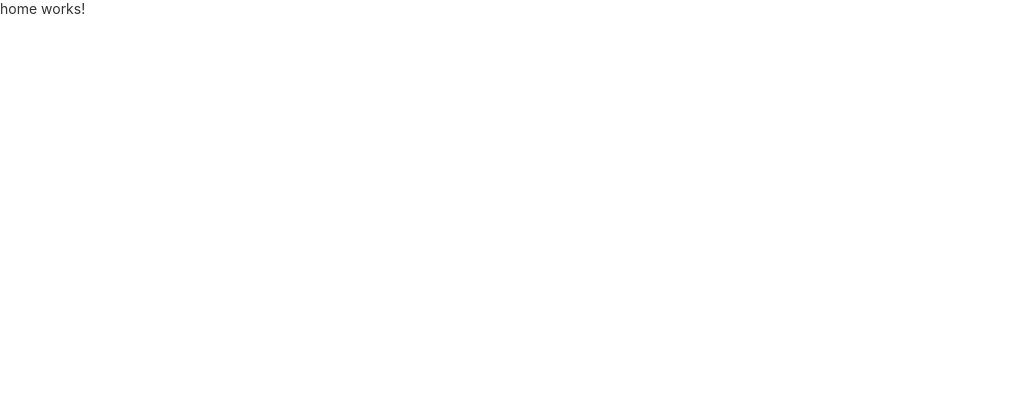
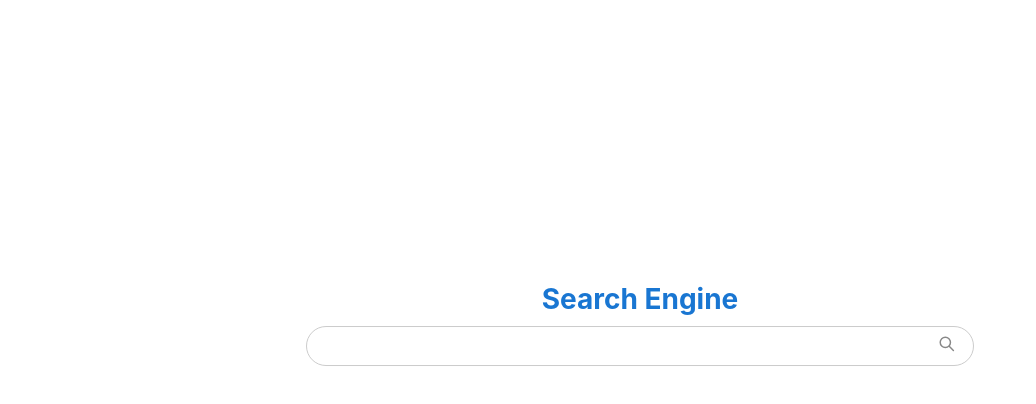
Before and after one commit to Shr0Om/ProjetAngular, an Angular app: page / in a window 1280 px wide. Shown: the top 404 px of the page, without its empty margins (0-1036 px from the left). Built offline with nearby package versions, Linux system fonts and the light colour scheme.

Commit message:
feat(home): Add Css, title & input text search

```diff
--- a/src/app/home/home.component.html
+++ b/src/app/home/home.component.html
@@ -1 +1,13 @@
-<p>home works!</p>
+<header class="search-header">
+    <a routerLink="/" routerLinkActive="active" class="header-title">
+        <h1>{{title}}</h1>
+    </a>
+    <form class="search-form" method="GET" action="/search">
+        <div class="search-input">
+            <input type="text" name="keywords" class="search-input-text" />
+            <button type="submit" class="search-input-submit">
+                <search-icon></search-icon>
+            </button>
+        </div>
+    </form>
+</header>
--- /dev/null
+++ b/src/app/home/home.component.less
@@ -0,0 +1,61 @@
+@import "../../mediaqueries.less";
+
+.search-header {
+    align-items: center;
+    justify-content: center;
+    padding: 8px;
+    margin-top: 40vh;
+    transform: translateY(-50%);
+
+    @media @tablet {
+        justify-content: flex-start;
+        flex-direction: row;
+    }
+
+    .header-title {
+        display: block;
+        margin: 0 1rem 0.6rem 1rem;
+        text-align: center;
+        text-decoration: none;
+        white-space: nowrap;
+    }
+
+    .search-form {
+        width: 100%;
+
+        .search-input {
+            border: 1px solid #ccc;
+            border-radius: 24px;
+            display: flex;
+            height: 1.6rem;
+            max-width: 40rem;
+            padding: 0.4rem 0.8rem;
+            width: calc(100% - 1.6rem);
+            margin-left: auto;
+            margin-right: auto;
+
+            &:hover, &:focus-within {
+                box-shadow: 0 1px 6px 0 rgba(32,33,36,0.28);
+            }
+
+            &-text {
+                flex-grow: 1;
+                height: 1.6rem;
+                padding: 0 4px;
+
+                &, &:focus {
+                    border: none;
+                    outline: none;
+                }
+            }
+
+            &-submit {
+                background: transparent;
+                color: #888;
+                border: none;
+                padding: 0 4px;
+                width: 1.6rem;
+            }
+        }
+    }
+}
--- a/src/app/home/home.component.ts
+++ b/src/app/home/home.component.ts
@@ -3,9 +3,10 @@ import { Component, OnInit } from '@angular/core';
 @Component({
   selector: 'app-home',
   templateUrl: './home.component.html',
-  styleUrls: ['./home.component.css']
+  styleUrls: ['./home.component.less']
 })
 export class HomeComponent implements OnInit {
+  title = 'Search Engine';
 
   constructor() { }
 
```
Also changed, not shown: src/app/home/home.component.css (deleted).
